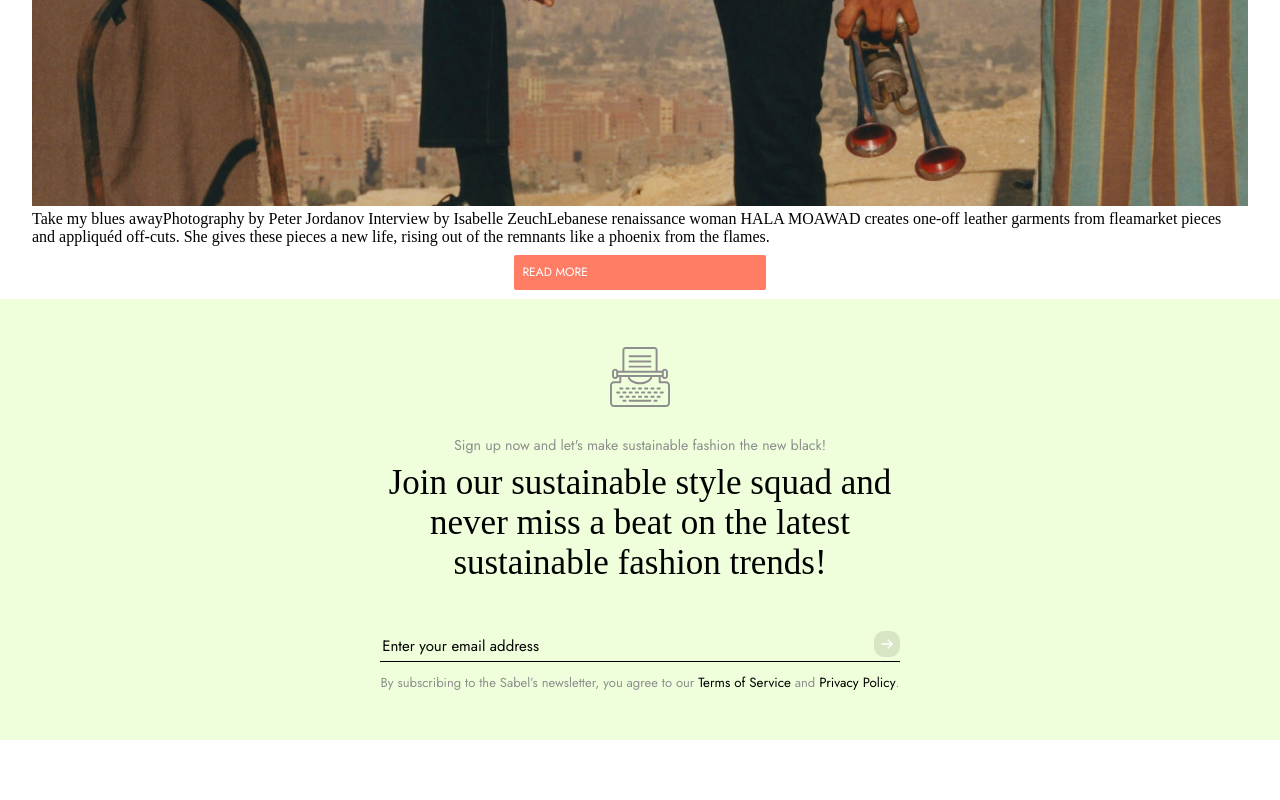
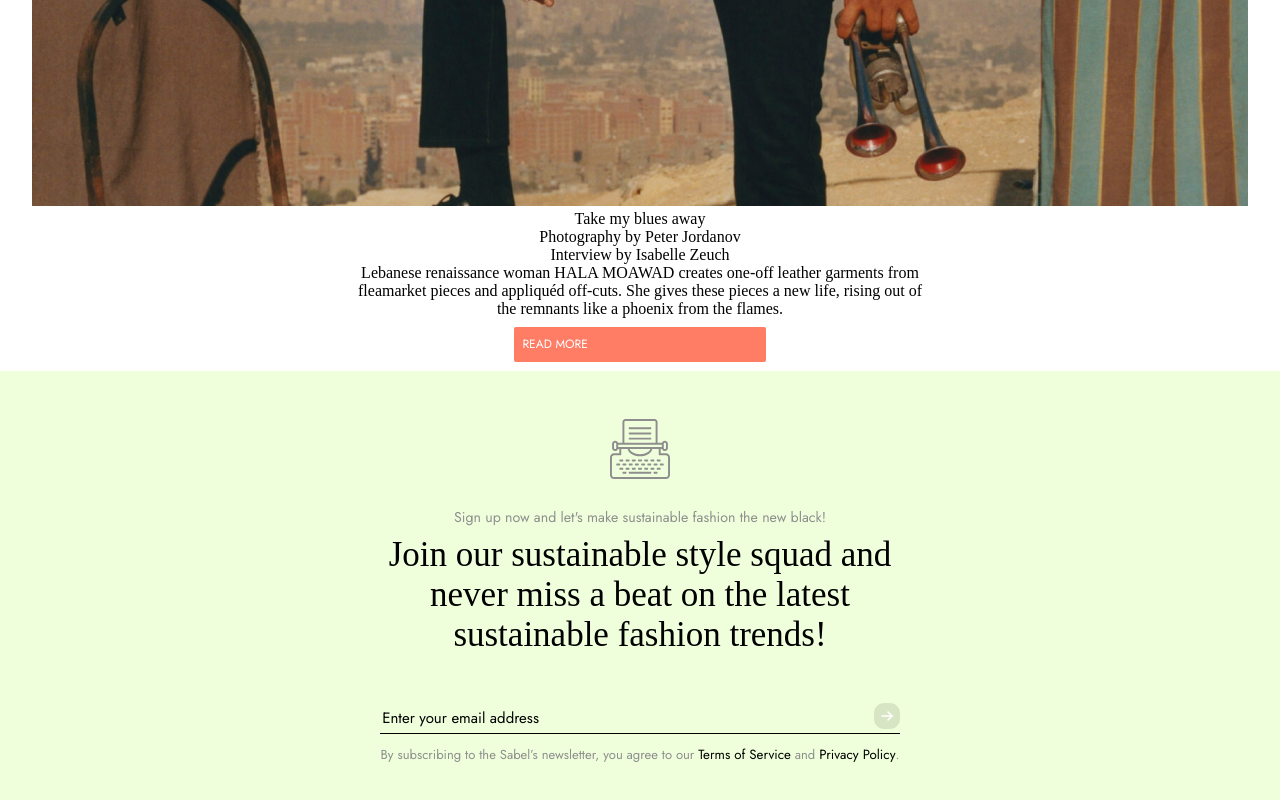
Before and after one commit to Damileee/sabel-blog, a React (Create React App) app: page / in a window 1280 px wide. Shown: the part 2392-3192 px from the top of the page. Before the commit the page ends 3132 px from the top, so only its background shows below. Built offline with nearby package versions, Linux system fonts and the light colour scheme.

Commit message:
Fix: updated the styling

```diff
--- a/src/index.css
+++ b/src/index.css
@@ -545,3 +545,9 @@ button:hover {
   gap: 1.5rem;
   margin-bottom: 3rem;
 }
+.home_page-third-span {
+  display: flex;
+  flex-direction: column;
+  align-items: center;
+  justify-content: center;
+}
```
